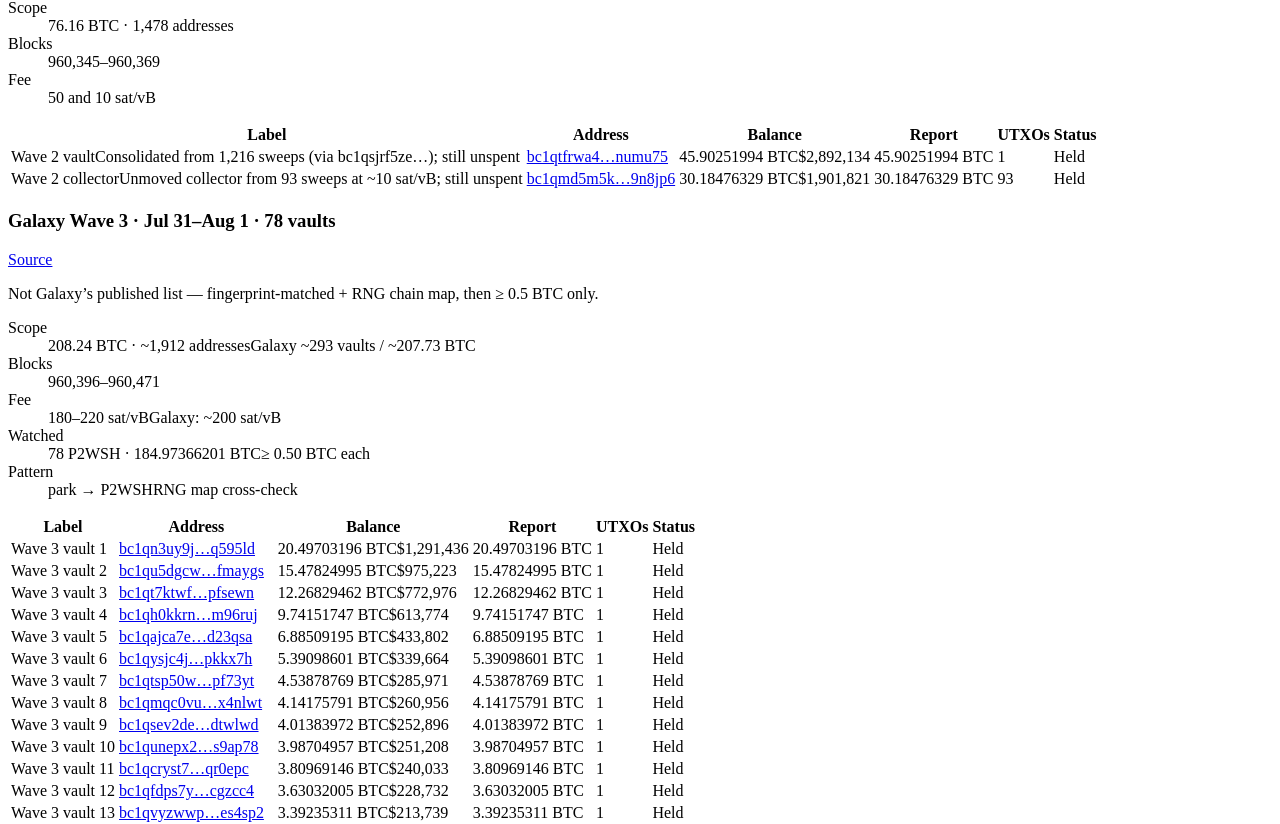
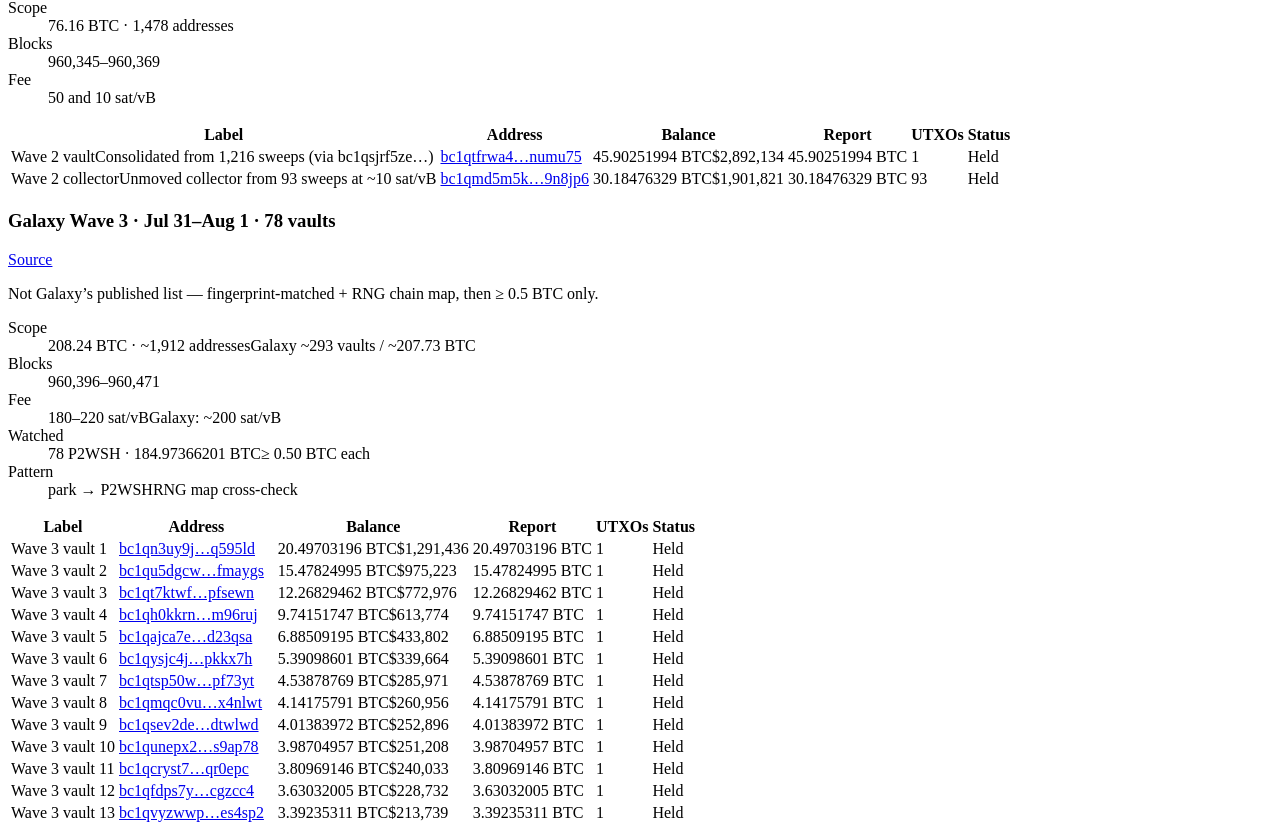
Before and after one commit to SamSamskies/coldcard-hack-tracker, a React (Vite) app: page / in a window 1280 px wide. Shown: the part 1924-2748 px from the top of the page. Built offline with nearby package versions, Linux system fonts and the light colour scheme; no server answers; the HTML template or start-up script is replaced by a standard one.

Commit message:
refactor: clean up incident notes and AddressList presentation
- Removed "still unspent" from incident notes for clarity and conciseness.
- Simplified the display in MorningWaveMeta and EarlyAug2Meta components by removing redundant information, enhancing overall readability.

```diff
--- a/src/components/AddressList.tsx
+++ b/src/components/AddressList.tsx
@@ -222,7 +222,7 @@ function MorningWaveMeta() {
         <dt>Scope</dt>
         <dd>
           <span className="meta-primary">
-            {formatBtc(wave.stolenBtc)} BTC · {m.victimSweeps} sweeps
+            {formatBtc(wave.stolenBtc)} BTC
           </span>
         </dd>
       </div>
@@ -246,7 +246,6 @@ function MorningWaveMeta() {
         <dt>Pattern</dt>
         <dd>
           <span className="meta-primary">direct victim → vault</span>
-          <span className="meta-sub">still unspent</span>
         </dd>
       </div>
     </dl>
@@ -266,8 +265,7 @@ function EarlyAug2Meta() {
             {a.inputCount.toLocaleString()} inputs
           </span>
           <span className="meta-sub">
-            {a.addressCount.toLocaleString()} addresses ·{' '}
-            {formatBtc(a.landedBtc)} BTC landed
+            {a.addressCount.toLocaleString()} addresses
           </span>
         </dd>
       </div>
@@ -293,7 +291,6 @@ function EarlyAug2Meta() {
         <dt>Pattern</dt>
         <dd>
           <span className="meta-primary">multi-path → one P2WPKH</span>
-          <span className="meta-sub">still unspent</span>
         </dd>
       </div>
     </dl>
--- a/src/data/incident.ts
+++ b/src/data/incident.ts
@@ -318,14 +318,14 @@ export const CORE_HOLDING_ADDRESSES: readonly HoldingAddress[] = [
     label: 'Wave 2 vault',
     reportBtc: 45.90251994,
     clusterId: 'galaxy-july31',
-    note: 'Consolidated from 1,216 sweeps (via bc1qsjrf5ze…); still unspent',
+    note: 'Consolidated from 1,216 sweeps (via bc1qsjrf5ze…)',
   },
   {
     address: 'bc1qmd5m5ktv7m5ffujxv4248fxv36myvdx79n8jp6',
     label: 'Wave 2 collector',
     reportBtc: 30.18476329,
     clusterId: 'galaxy-july31',
-    note: 'Unmoved collector from 93 sweeps at ~10 sat/vB; still unspent',
+    note: 'Unmoved collector from 93 sweeps at ~10 sat/vB',
   },
   {
     address: 'bc1q7rmsw0ra7zrphe66wwa9960ffm69cp8dlrrcgf',
@@ -346,14 +346,12 @@ export const CORE_HOLDING_ADDRESSES: readonly HoldingAddress[] = [
     label: 'Aug 1 vault',
     reportBtc: 0.33203236,
     clusterId: 'morning-aug1',
-    note: '0.33203236 BTC from 16 victim sweeps; still unspent',
   },
   {
     address: 'bc1q0rvn88w08j75k4h48lf9fvhan7unjp7vjf5q6m',
     label: 'Aug 2 vault',
     reportBtc: 64.90373764,
     clusterId: 'early-aug2',
-    note: '64.90373764 BTC consolidated from 902 inputs (795 addresses) at 04:03 UTC Aug 2; still unspent',
   },
 ];
 
```
